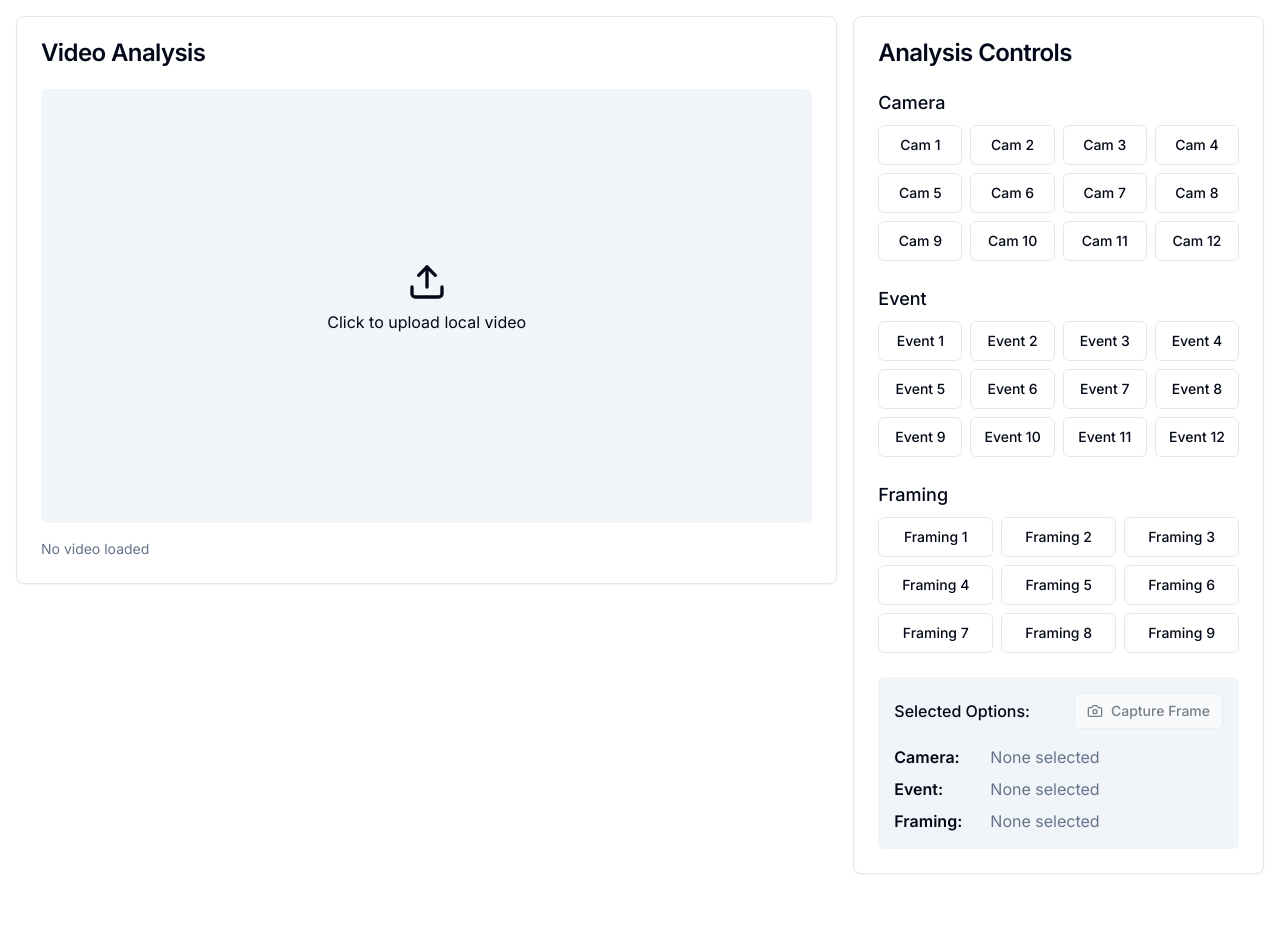
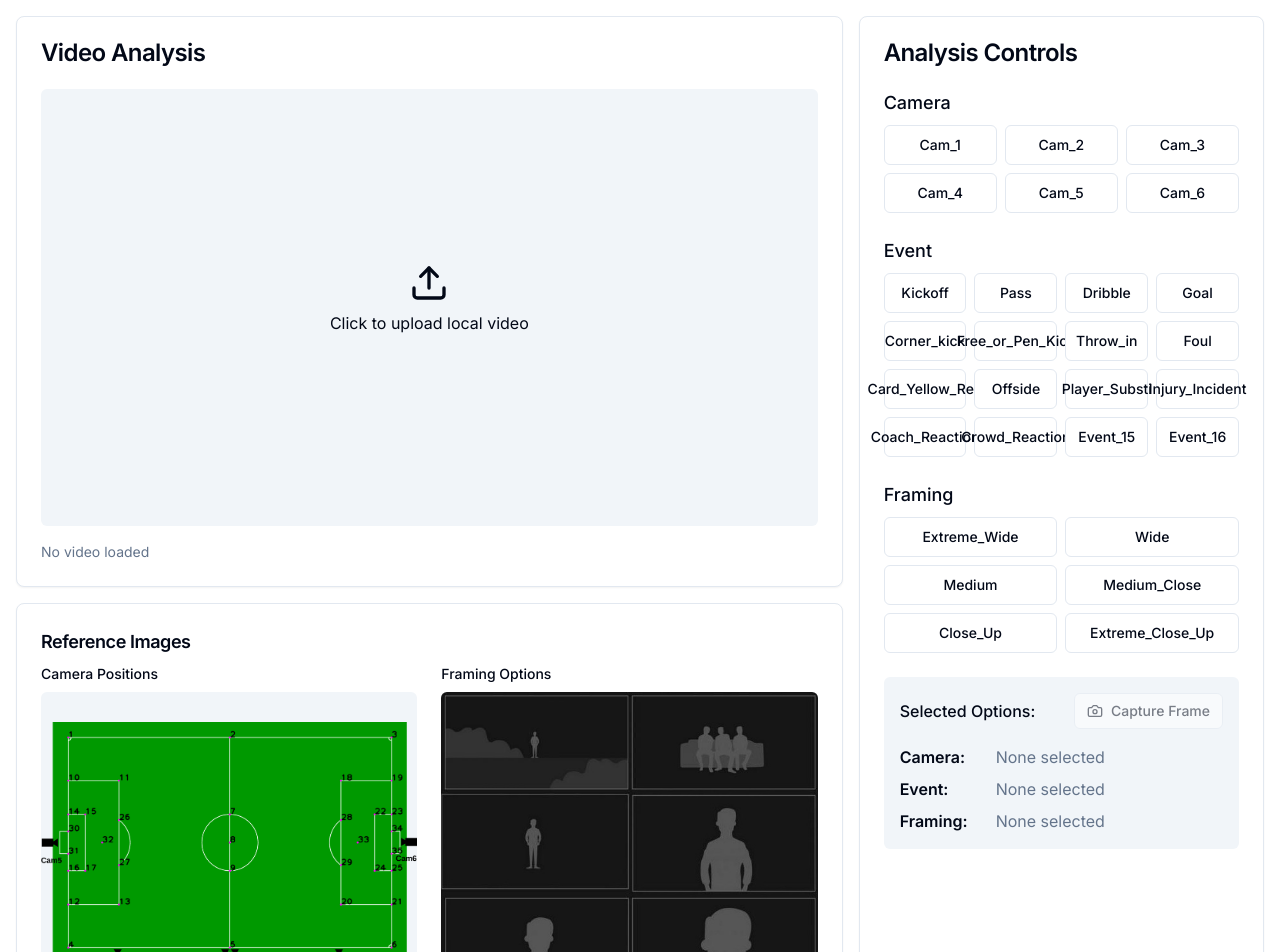
Before and after one commit to satishgsonwane/wsl_analysis, a Next.js app: page / in a window 1280 px wide. Shown: the top 952 px of the page. Before the commit the page ends 890 px from the top, so only its background shows below. Built offline with nearby package versions, Linux system fonts and the light colour scheme.

Commit message:
Layout changes. Added reference images and naming of events and framing.

```diff
--- a/app/layout.tsx
+++ b/app/layout.tsx
@@ -8,7 +8,7 @@ const inter = Inter({ subsets: ["latin"] })
 export const metadata: Metadata = {
   title: "WSL Games Analysis",
   description: "Analysis tool for WSL games with video and event tracking",
-    generator: 'v0.dev'
+    generator: 'OZ'
 }
 
 export default function RootLayout({
--- a/app/page.tsx
+++ b/app/page.tsx
@@ -5,6 +5,7 @@ import VideoPlayer from "@/components/video-player"
 import AnalysisPanel from "@/components/analysis-panel"
 import { toast } from "@/components/ui/use-toast"
 import { ToastProvider } from "@/components/ui/toast"
+import { Card, CardHeader, CardTitle, CardContent } from "@/components/ui/card"
 
 // Add this type declaration at the top of your file
 declare global {
@@ -188,11 +189,13 @@ export default function Home() {
 
   return (
     <ToastProvider>
-      <main className="flex min-h-screen flex-col md:flex-row p-4 gap-4">
-        <div className="w-full md:w-2/3">
+      <main className="flex min-h-screen flex-col p-4 gap-4">
+        <div className="grid grid-cols-1 md:grid-cols-3 gap-4">
+          <div className="md:col-span-2 space-y-4">
             <VideoPlayer onCaptureFrame={(frameDataUrl) => setCapturedFrame(frameDataUrl)} />
           </div>
-        <div className="w-full md:w-1/3">
+
+          <div className="md:col-span-1">
             <AnalysisPanel
               onCaptureFrame={triggerCaptureFrame}
               capturedFrame={capturedFrame}
@@ -200,6 +203,7 @@ export default function Home() {
               onDownloadFrame={handleDownloadFrame}
             />
           </div>
+        </div>
       </main>
     </ToastProvider>
   )
--- a/components/analysis-panel.tsx
+++ b/components/analysis-panel.tsx
@@ -25,14 +25,38 @@ export default function AnalysisPanel({
   const [selectedFraming, setSelectedFraming] = useState<string | null>(null)
   const [lastCaptured, setLastCaptured] = useState<{ camera: string; event: string; framing: string } | null>(null)
 
-  // Generate camera buttons
-  const cameraButtons = Array.from({ length: 12 }, (_, i) => `Cam ${i + 1}`)
+  // Generate camera buttons - 6 cameras in a 2x3 grid
+  const cameraButtons = Array.from({ length: 6 }, (_, i) => `Cam_${i + 1}`)
 
-  // Generate event buttons
-  const eventButtons = Array.from({ length: 12 }, (_, i) => `Event ${i + 1}`)
+  // Custom event buttons with specific labels
+  const eventButtons = [
+    "Kickoff",
+    "Pass",
+    "Dribble",
+    "Goal",
+    "Corner_kick",
+    "Free_or_Pen_Kick",
+    "Throw_in",
+    "Foul",
+    "Card_Yellow_Red",
+    "Offside",
+    "Player_Substi",
+    "Injury_Incident",
+    "Coach_Reaction",
+    "Crowd_Reaction",
+    "Event_15",
+    "Event_16"
+  ]
 
-  // Generate framing buttons
-  const framingButtons = Array.from({ length: 9 }, (_, i) => `Framing ${i + 1}`)
+  // Custom framing buttons with specific labels - 6 options in a 3x2 grid
+  const framingButtons = [
+    "Extreme_Wide",
+    "Wide",
+    "Medium",
+    "Medium_Close",
+    "Close_Up",
+    "Extreme_Close_Up"
+  ]
 
   const handleCaptureClick = () => {
     if (!selectedCamera || !selectedEvent || !selectedFraming) return;
@@ -62,7 +86,7 @@ export default function AnalysisPanel({
         <ButtonGrid
           title="Camera"
           buttons={cameraButtons}
-          columns={4}
+          columns={3}  // Changed to 3 columns for a 2x3 grid
           selectedButton={selectedCamera}
           onButtonClick={(camera) => setSelectedCamera(camera)}
         />
@@ -70,7 +94,7 @@ export default function AnalysisPanel({
         <ButtonGrid
           title="Event"
           buttons={eventButtons}
-          columns={4}
+          columns={4}  // Keep 4 columns for a 4x4 grid
           selectedButton={selectedEvent}
           onButtonClick={(event) => setSelectedEvent(event)}
         />
@@ -78,7 +102,7 @@ export default function AnalysisPanel({
         <ButtonGrid
           title="Framing"
           buttons={framingButtons}
-          columns={3}
+          columns={2}  // Changed to 2 columns for a 3x2 grid
           selectedButton={selectedFraming}
           onButtonClick={(framing) => setSelectedFraming(framing)}
         />
--- a/components/video-player.tsx
+++ b/components/video-player.tsx
@@ -157,6 +157,7 @@ export default function VideoPlayer({ onCaptureFrame }: VideoPlayerProps) {
   }
 
   return (
+    <>
       <Card className="w-full">
         <CardHeader>
           <CardTitle>Video Analysis</CardTitle>
@@ -266,5 +267,38 @@ export default function VideoPlayer({ onCaptureFrame }: VideoPlayerProps) {
           </div>
         </CardContent>
       </Card>
+
+      {/* Reference Images - Optimized Layout */}
+      <Card className="w-full mt-4">
+        <CardHeader className="pb-2">
+          <CardTitle className="text-lg">Reference Images</CardTitle>
+        </CardHeader>
+        <CardContent>
+          <div className="grid grid-cols-1 md:grid-cols-2 gap-6">
+            <div className="flex flex-col h-full">
+              <h3 className="text-sm font-medium mb-2">Camera Positions</h3>
+              <div className="relative bg-muted rounded-md overflow-hidden flex-grow">
+                <img
+                  src="/field.png"
+                  alt="Camera positions on field"
+                  className="w-full h-full object-contain"
+                />
+              </div>
+            </div>
+
+            <div className="flex flex-col h-full">
+              <h3 className="text-sm font-medium mb-2">Framing Options</h3>
+              <div className="relative bg-muted rounded-md overflow-hidden flex-grow">
+                <img
+                  src="/framing.jpg"
+                  alt="Framing reference options"
+                  className="w-full h-full object-contain"
+                />
+              </div>
+            </div>
+          </div>
+        </CardContent>
+      </Card>
+    </>
   )
 }
```
Also changed, not shown: public/field.png (added), public/framing.jpg (added). Lines whose indentation alone changed are shown as unchanged.
